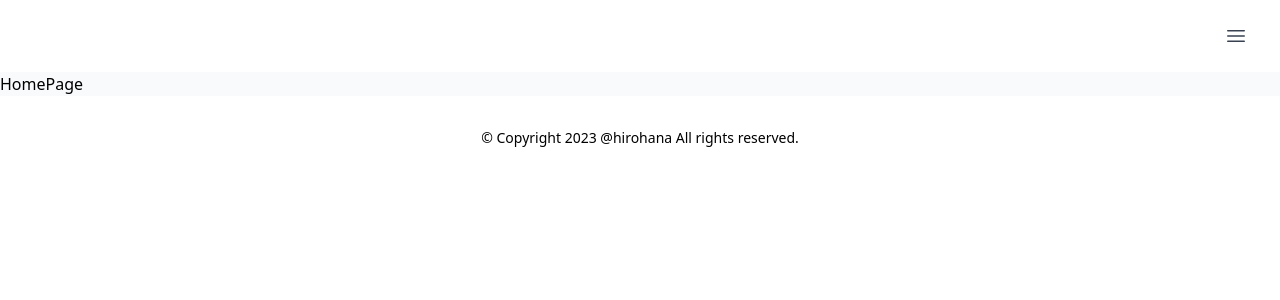
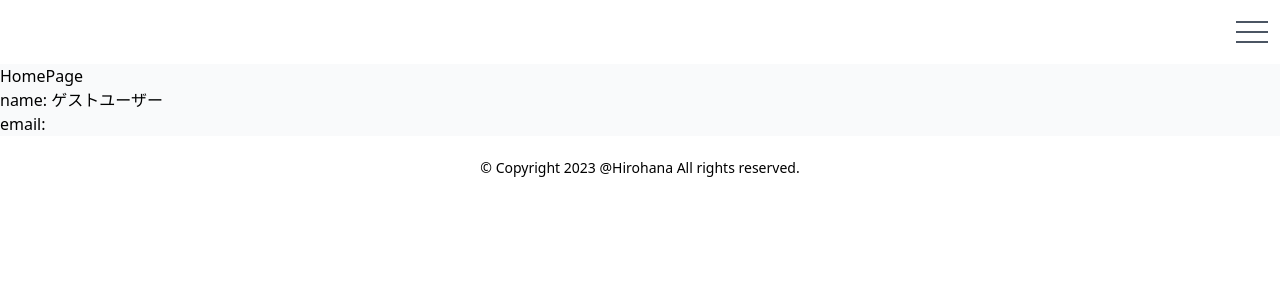
Before and after one commit to hirohana/aichat-openai, a Next.js app: page / in a window 1280 px wide. Shown: the top 300 px of the page. Built offline with nearby package versions, Linux system fonts and the light colour scheme; no server answers.

Commit message:
途中経過

```diff
--- /dev/null
+++ b/src/components/elements/button/humbergerButton/HamburgerButton.tsx
@@ -0,0 +1,34 @@
+import { MouseEventHandler } from "react";
+
+type Props = {
+  openMenu: boolean;
+  setOpenMenu: MouseEventHandler<HTMLButtonElement>;
+};
+
+export function HamburgerButton({ openMenu, setOpenMenu }: Props) {
+  return (
+    <button onClick={setOpenMenu} type="button" className="z-10 space-y-2">
+      <div
+        className={
+          openMenu
+            ? "w-8 h-0.5 bg-gray-600 translate-y-2.5 rotate-45 transition duration-500"
+            : "w-8 h-0.5 bg-gray-600 transition duration-500"
+        }
+      />
+      <div
+        className={
+          openMenu
+            ? "opacity-0 transition duration-500"
+            : "w-8 h-0.5 bg-gray-600 transition duration-500"
+        }
+      />
+      <div
+        className={
+          openMenu
+            ? "w-8 h-0.5 bg-gray-600 -rotate-45 transition duration-500"
+            : "w-8 h-0.5 bg-gray-600 transition duration-500"
+        }
+      />
+    </button>
+  );
+}
--- /dev/null
+++ b/src/components/elements/sideMenu/SideMenu.tsx
@@ -0,0 +1,26 @@
+type Props = {
+  openMenu: boolean;
+  menuList: Array<{
+    key: string;
+    image: string;
+    element: JSX.Element;
+  }>;
+};
+
+export function SideMenu({ openMenu, menuList }: Props) {
+  return (
+    <nav
+      className={
+        openMenu
+          ? "fixed bg-white w-40 h-screen pt-8 px-3 "
+          : "fixed right-[-100%]"
+      }
+    >
+      <ul className="mt-6">
+        {menuList.map((menu) => (
+          <li key={menu?.key}>{menu?.element}</li>
+        ))}
+      </ul>
+    </nav>
+  );
+}
--- /dev/null
+++ b/src/components/elements/sideMenu/const/menuList.js
@@ -0,0 +1,58 @@
+import Link from "next/link";
+
+const menuList = [
+  {
+    key: "ホーム",
+    image: "",
+    element: (
+      <Link
+        key="ホーム"
+        href="/"
+        className="-mx-3 block rounded-lg px-3 py-2.5 text-base font-semibold leading-7 text-gray-900 hover:bg-gray-50"
+      >
+        ホーム
+      </Link>
+    ),
+  },
+  {
+    key: "ログイン",
+    image: "",
+    element: (
+      <Link
+        key="ログイン"
+        href="/login"
+        className="-mx-3 block rounded-lg px-3 py-2.5 text-base font-semibold leading-7 text-gray-900 hover:bg-gray-50"
+      >
+        ログイン
+      </Link>
+    ),
+  },
+  {
+    key: "ログアウト",
+    image: "",
+    element: (
+      <Link
+        key="ログアウト"
+        href="/"
+        className="-mx-3 block rounded-lg px-3 py-2.5 text-base font-semibold leading-7 text-gray-900 hover:bg-gray-50"
+      >
+        ログアウト
+      </Link>
+    ),
+  },
+  {
+    key: "登録",
+    image: "",
+    element: (
+      <Link
+        key="登録"
+        href="/register"
+        className="-mx-3 block rounded-lg px-3 py-2.5 text-base font-semibold leading-7 text-gray-900 hover:bg-gray-50"
+      >
+        登録
+      </Link>
+    ),
+  },
+];
+
+export { menuList };
--- a/src/components/layouts/baseLayout/BaseLayout.tsx
+++ b/src/components/layouts/baseLayout/BaseLayout.tsx
@@ -9,13 +9,13 @@ function BaseLayout({ children }: { children: React.ReactNode }) {
   return (
     <html lang="ja">
       <body>
-        {/* <ReduxProvider> */}
-        <NextAuthProvider>
-          <Header />
-          <main className="bg-gray-50">{children}</main>
-          <Footer />
-        </NextAuthProvider>
-        {/* </ReduxProvider> */}
+        <ReduxProvider>
+          <NextAuthProvider>
+            <Header />
+            <main className="bg-gray-50">{children}</main>
+            <Footer />
+          </NextAuthProvider>
+        </ReduxProvider>
       </body>
     </html>
   );
--- a/src/components/layouts/footer/Footer.tsx
+++ b/src/components/layouts/footer/Footer.tsx
@@ -1,8 +1,8 @@
 export const Footer = () => {
   return (
-    <div className="p-8">
+    <div className="flex items-center  justify-center h-16">
       <p className="text-sm text-center">
-        © Copyright 2023 @hirohana All rights reserved.
+        © Copyright 2023 @Hirohana All rights reserved.
       </p>
     </div>
   );
--- a/src/components/layouts/header/Header.tsx
+++ b/src/components/layouts/header/Header.tsx
@@ -1,34 +1,26 @@
 "use client";
 
 import { useDispatch } from "react-redux";
+import { menuList } from "src/components/elements/sideMenu/const/menuList";
 
-import { Bars3Icon } from "@heroicons/react/24/outline";
-
-import { MenuList } from "src/features/menuList/components/MenuList";
-import { menuOpen } from "src/stores/menuOpen/reducer";
+import { useState } from "react";
+import { HamburgerButton } from "src/components/elements/button/humbergerButton/HamburgerButton";
+import { SideMenu } from "src/components/elements/sideMenu/SideMenu";
 
 function Header() {
-  // const [mobileMenuOpen, setMobileMenuOpen] = useState(false);
+  const [openMenu, setOpenMenu] = useState(false);
 
-  // const dispatch = useDispatch();
+  const handleMenuOpen = () => {
+    setOpenMenu(!openMenu);
+  };
+
   return (
-    <header className="bg-white">
-      <nav
-        className="mx-auto flex max-w-7xl items-center justify-end p-6 lg:px-8"
-        aria-label="Global"
-      >
-        <div className="flex">
-          <button
-            type="button"
-            className="-m-2.5 inline-flex items-center justify-center rounded-md p-2.5 text-gray-700"
-            // onClick={() => dispatch(menuOpen())}
-          >
-            <span className="sr-only">Open main menu</span>
-            <Bars3Icon className="h-6 w-6" aria-hidden="true" />
-          </button>
-        </div>
-        {/* <MenuList /> */}
-      </nav>
+    <header className="flex justify-end h-16 pr-3">
+      <HamburgerButton
+        openMenu={openMenu}
+        setOpenMenu={() => handleMenuOpen()}
+      />
+      <SideMenu openMenu={openMenu} menuList={menuList} />
     </header>
   );
 }
--- a/src/components/pages/home/HomePage.tsx
+++ b/src/components/pages/home/HomePage.tsx
@@ -1,26 +1,17 @@
-// "use client";
-
 import { getServerSession } from "next-auth";
 import { authOptions } from "src/features/auth/libs/authOptions";
 
-// import { useSession } from "next-auth/react";
-// import { useRouter } from "next/navigation";
+export async function HomePage() {
+  const session = await getServerSession(authOptions);
+  const user = session?.user;
 
-function HomePage() {
-  // const router = useRouter();
-  // const session = await getServerSession(authOptions);
-
-  // if (status === "loading") return;
-  // if (status === "unauthenticated") router.push("/auth");
   return (
     <div>
       <h1>HomePage</h1>
       <ul>
-        {/* <li>name: {session?.user?.name}</li>
-        <li>email: {session?.user?.email}</li> */}
+        <li>name: {user ? user.name : "ゲストユーザー"}</li>
+        <li>email: {user ? user.email : ""}</li>
       </ul>
     </div>
   );
 }
-
-export { HomePage };
--- a/src/stores/menuOpen/reducer.ts
+++ b/src/stores/menuOpen/reducer.ts
@@ -7,8 +7,9 @@ export const menuOpenSlice = createSlice({
   },
   reducers: {
     menuOpen: (state) => {
-      console.log(state);
-      !state;
+      console.log(state.isOpen);
+      state.isOpen = !state.isOpen;
+      console.log(state.isOpen);
     },
   },
 });
```
Also changed, not shown: src/features/menuList/components/MenuList.tsx (deleted, +0 -36 lines), src/features/menuList/const/mobileMenuList.js (deleted, +0 -37 lines), src/components/elements/button/primaryButton/PrimaryButton.tsx (renamed from src/components/elements/button/PrimaryButton.tsx), src/components/elements/button/secondaryButton/SecondaryButton.tsx (renamed from src/components/elements/button/SecondaryButton.tsx).
